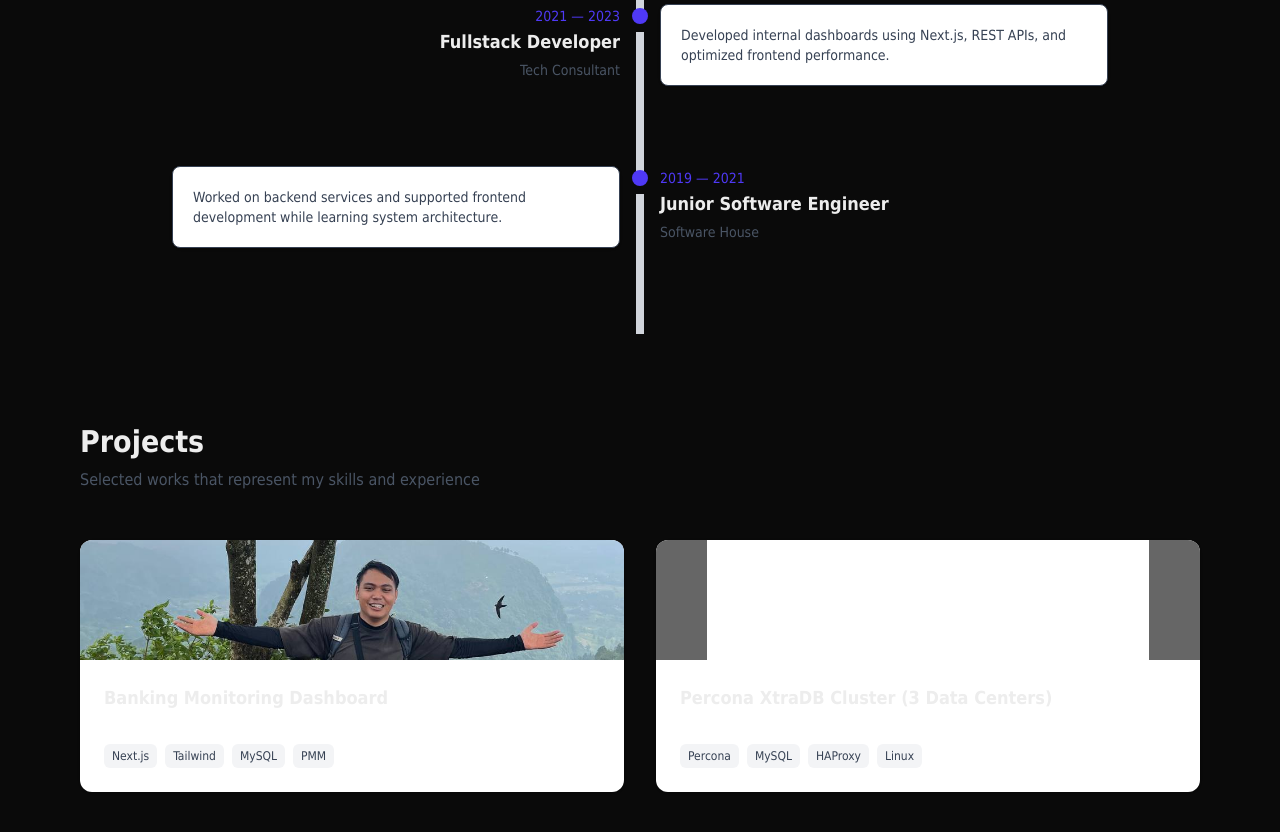
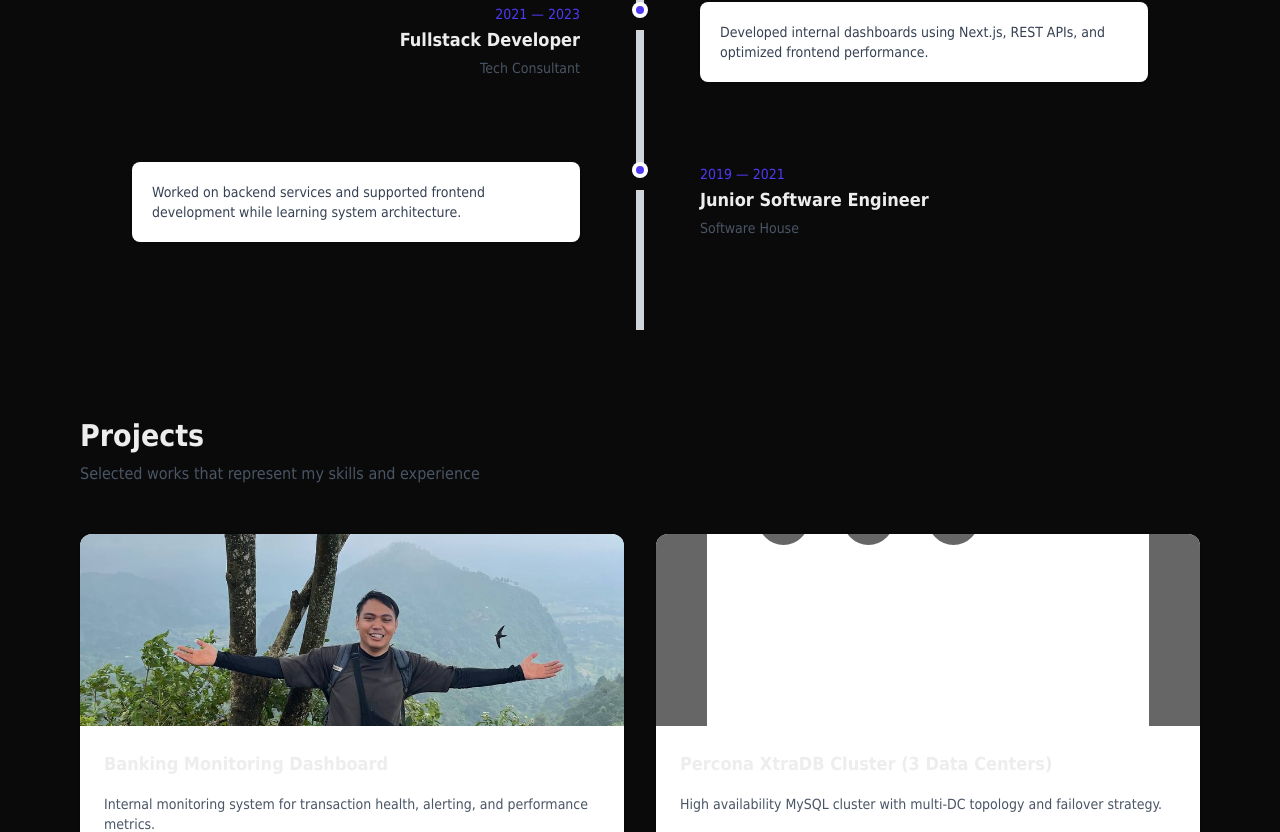
Before and after one commit to DimasAsia/portfolio-dimasaurus, a Next.js app: page / in a window 1280 px wide. Shown: the part 1353-2185 px from the top of the page. Built offline with nearby package versions, Linux system fonts and the light colour scheme.

Commit message:
new bone-fe-v2

```diff
--- a/src/app/components/experience.tsx
+++ b/src/app/components/experience.tsx
@@ -46,7 +46,7 @@ export default function CareerJourney() {
               {/* ================= DESKTOP ================= */}
               <div className="relative hidden md:grid grid-cols-[1fr_40px_1fr] items-start">
                 {/* LEFT */}
-                <div className="flex justify-end">
+                <div className="flex justify-end me-10">
                   {isEven ? (
                     <Description text={exp.description} />
                   ) : (
@@ -59,11 +59,12 @@ export default function CareerJourney() {
                   {/* LINE */}
                   <span className="absolute top-7 bottom-0 w-2 h-35 bg-gray-300" />
                   {/* DOT */}
-                  <span className="relative z-10 mt-1 h-4 w-4 rounded-full bg-indigo-600" />
+                  <span className="absolute -bottom-4 z-10  h-4 w-4 rounded-full bg-white" />
+                  <span className="absolute top-1 z-10  h-2 w-2 rounded-full bg-indigo-600" />
                 </div>
 
                 {/* RIGHT */}
-                <div className="flex justify-start">
+                <div className="flex justify-start ms-10">
                   {isEven ? (
                     <Meta exp={exp} align="left" />
                   ) : (
@@ -121,7 +122,7 @@ function Meta({
 
 function Description({ text }: { text: string }) {
   return (
-    <div className="max-w-md rounded-lg border bg-white p-5 text-sm text-gray-700 shadow-sm">
+    <div className="max-w-md rounded-lg bg-white p-5 text-sm text-gray-700 shadow-sm">
       {text}
     </div>
   );
--- a/src/app/components/projectcard.tsx
+++ b/src/app/components/projectcard.tsx
@@ -1,28 +1,23 @@
 "use client";
 
 import Image from "next/image";
+import type { Project } from "../data/projects";
 
-type Project = {
-  title: string;
-  description: string;
-  tech: string[];
-  image: string;
-  demo?: string;
-  repo?: string;
-};
+type Props = Pick<
+  Project,
+  "title" | "shortDescription" | "tech" | "image"
+>;
 
 export default function ProjectCard({
   title,
-  description,
+  shortDescription,
   tech,
   image,
-  demo,
-  repo,
 }: Project) {
   return (
-    <div className="group rounded-xl bg-white shadow-sm transition hover:shadow-lg">
+    <div className="group flex h-full flex-col rounded-xl bg-white shadow-sm transition hover:shadow-lg">
       {/* IMAGE */}
-      <div className="relative h-30 overflow-hidden rounded-t-xl">
+      <div className="relative h-48 overflow-hidden rounded-t-xl">
         <Image
           src={image}
           alt={title}
@@ -32,25 +27,24 @@ export default function ProjectCard({
       </div>
 
       {/* CONTENT */}
-      <div className="flex flex-col gap-4 p-6">
+      <div className="flex flex-1 flex-col gap-4 p-6">
         <h3 className="text-lg font-semibold">{title}</h3>
-        <p className="text-sm text-gray-600">{description}</p>
 
-        {/* TECH STACK */}
-        <div className="flex flex-wrap gap-2">
+        <p className="text-sm text-gray-600 line-clamp-3">
+          {shortDescription}
+        </p>
+
+        {/* TECH */}
+        <div className="mt-auto flex flex-wrap gap-2">
           {tech.map((t) => (
             <span
               key={t}
-              className="rounded-md bg-gray-100 px-2 py-1 text-xs font-medium text-gray-700"
+              className="rounded-md bg-gray-100 px-2 py-1 text-xs"
             >
               {t}
             </span>
           ))}
         </div>
-
-        {/* ACTION */}
-
-
       </div>
     </div>
   );
--- a/src/app/components/projectmodal.tsx
+++ b/src/app/components/projectmodal.tsx
@@ -1,15 +1,17 @@
 "use client";
 
 import Image from "next/image";
+import Link from "next/link";
 import { motion, AnimatePresence } from "framer-motion";
 
 type Project = {
   title: string;
-  description: string;
+  shortDescription: string;
   tech: string[];
   image: string;
-  demo?: string;
-  repo?: string;
+  demoUrl: string | null;
+  repoUrl: string | null;
+  slug: string;
 };
 
 type Props = {
@@ -18,9 +20,10 @@ type Props = {
 };
 
 export default function ProjectModal({ project, onClose }: Props) {
+  if (!project) return null;
+
   return (
     <AnimatePresence>
-      {project && (
       <motion.div
         className="fixed inset-0 z-50 flex items-center justify-center bg-black/50 backdrop-blur-sm"
         initial={{ opacity: 0 }}
@@ -39,7 +42,7 @@ export default function ProjectModal({ project, onClose }: Props) {
           {/* CLOSE */}
           <button
             onClick={onClose}
-              className="absolute right-4 top-4 text-gray-500 hover:text-black"
+            className="absolute right-2 top-2 text-gray-500 hover:text-black"
           >
             ✕
           </button>
@@ -57,7 +60,7 @@ export default function ProjectModal({ project, onClose }: Props) {
           {/* CONTENT */}
           <div className="mt-6 space-y-4">
             <h3 className="text-2xl font-bold">{project.title}</h3>
-              <p className="text-gray-600">{project.description}</p>
+            <p className="text-gray-600">{project.shortDescription}</p>
 
             <div className="flex flex-wrap gap-2">
               {project.tech.map((t) => (
@@ -70,30 +73,38 @@ export default function ProjectModal({ project, onClose }: Props) {
               ))}
             </div>
 
-              <div className="flex gap-4 pt-4">
-                {project.demo && (
+            {/* ACTIONS */}
+            <div className="flex flex-wrap gap-3 pt-4">
+              {project.demoUrl && (
                 <a
-                    href={project.demo}
+                  href={project.demoUrl}
                   target="_blank"
-                    className="rounded-md bg-black px-4 py-2 text-sm text-white"
+                  className="rounded-md bg-black px-4 py-2 text-sm text-white hover:bg-gray-800"
                 >
                   Live Demo
                 </a>
               )}
-                {project.repo && (
+
+              {project.repoUrl && (
                 <a
-                    href={project.repo}
+                  href={project.repoUrl}
                   target="_blank"
-                    className="rounded-md border px-4 py-2 text-sm"
+                  className="rounded-md border px-4 py-2 text-sm hover:bg-gray-50"
                 >
                   Source Code
                 </a>
               )}
+
+              <Link
+                href={`/project/${project.slug}`}
+                className="rounded-md border px-4 py-2 text-sm font-medium hover:bg-gray-50"
+              >
+                View Details
+              </Link>
             </div>
           </div>
         </motion.div>
       </motion.div>
-      )}
     </AnimatePresence>
   );
 }
--- a/src/app/data/projects.ts
+++ b/src/app/data/projects.ts
@@ -1,4 +1,17 @@
-export const projects = [
+export type Project = {
+  id: number;
+  slug: string;
+  title: string;
+  shortDescription: string;
+  type: "web" | "infrastructure" | "case-study";
+  tech: string[];
+  image: string;
+  demoUrl: string | null;
+  repoUrl: string | null;
+  featured: boolean;
+};
+
+export const projects: Project[] = [
   {
     id: 1,
     slug: "banking-monitoring-dashboard",
--- a/src/app/globals.css
+++ b/src/app/globals.css
@@ -5,7 +5,7 @@
 
 
 :root {
-  --background: #ffffff;
+  --background: #eaeaea;
   --foreground: #171717;
 }
 
```
Lines whose indentation alone changed are shown as unchanged.
